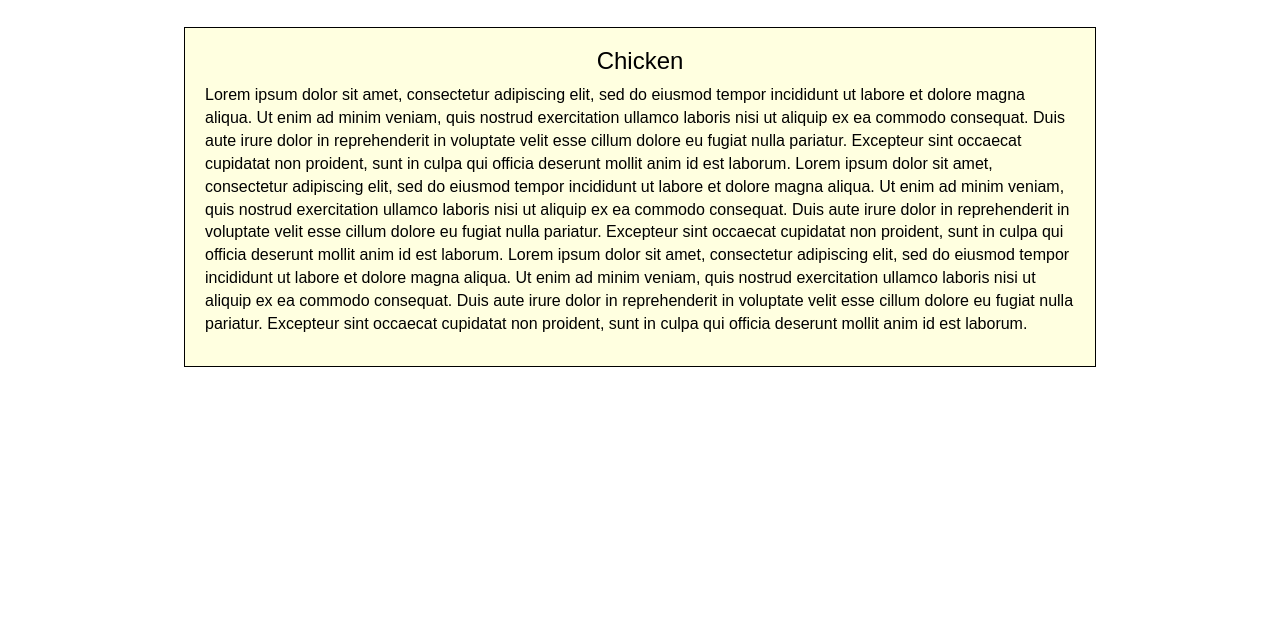
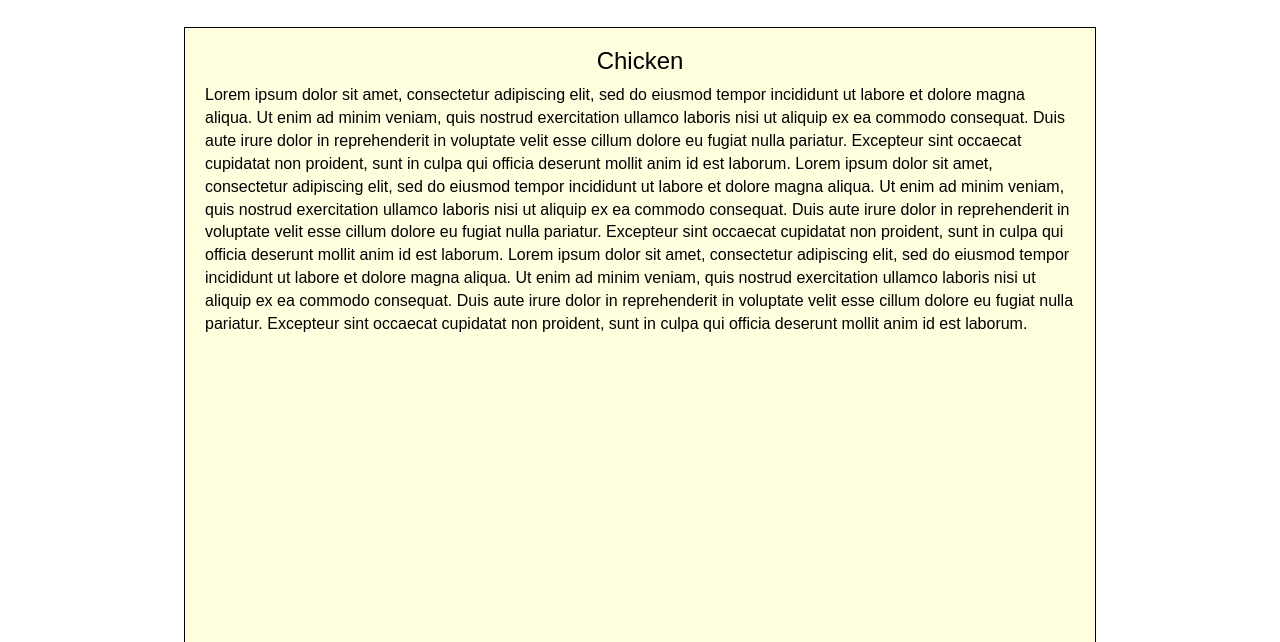
Before and after one commit to lauramcl1/coursera-course, a plain HTML site: page mod-3-assignment/index.html in a window 1280 px wide. Shown: the part 158-800 px from the top of the page. Drawn offline with Linux system fonts and the light colour scheme.

Commit message:
P height 1500

```diff
--- a/mod-3-assignment/css/styles.css
+++ b/mod-3-assignment/css/styles.css
@@ -71,3 +71,7 @@ h2 {
 h3 {
 	margin-top: 0px;
 }
+
+p {
+	height: 1500px;
+}
```
